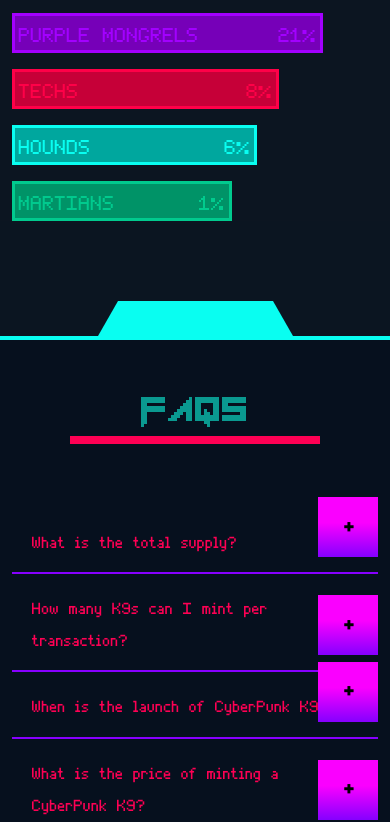
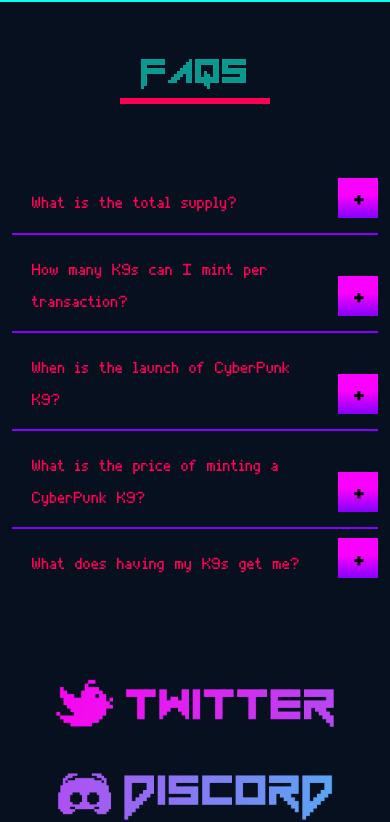
Before and after one commit to CyberPunks2088PH/cyberpunks-web, a React (Create React App) app: page /k9 in a window 390 px wide. Shown: the part 4322-5144 px from the top of the page. Built offline with nearby package versions, Linux system fonts and the light colour scheme.

Commit message:
Finish responsiveness of the K9 page

```diff
--- a/src/media-queries.css
+++ b/src/media-queries.css
@@ -180,6 +180,17 @@
     .k9-breed-stats-count {
         line-height: 0.8em !important;
     }
+
+    .k9-faqs-collapse-btn {
+        height: 40px !important;
+        width: 40px !important;
+        padding-right: 10px !important;
+        padding-bottom: 5px !important;
+    }
+
+    #k9-banner {
+        height: 80vh !important;
+    }
 }
 
 @media (max-width: 568px) {
@@ -226,6 +237,19 @@
     .k9-rarity-traits-details-wrap-right {
         margin-right: 0 !important;
         margin-left: 5%;
+    }
+
+    .k9-faqs-btn {
+        padding-right: 60px !important;
+    }
+
+    .k9-faqs-border {
+        width: 150px !important;
+        height: 6px !important;
+    }
+
+    #k9-banner {
+        height: 60vh !important;
     }
 }
 
```
